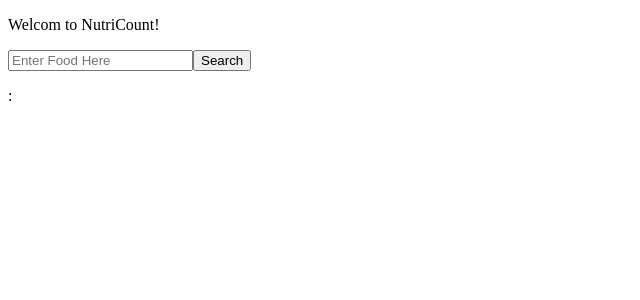
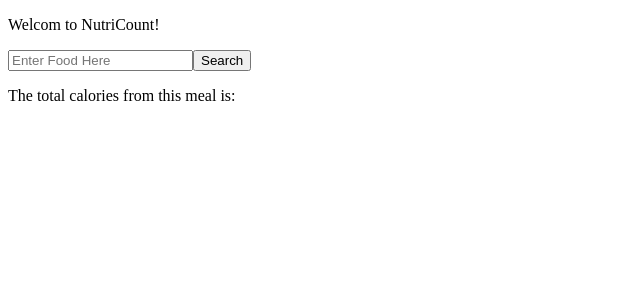
Before and after one commit to mayakano/NutricountApp, a React (Create React App) app in the folder client/: page / in a window 1280 px wide. Shown: the top 300 px of the page, without its empty margins (0-640 px from the left). Built offline with nearby package versions, Linux system fonts and the light colour scheme.

Commit message:
components working

```diff
--- a/client/src/components/App.js
+++ b/client/src/components/App.js
@@ -10,9 +10,7 @@ class App extends Component {
   constructor(){
     super();
     this.state = {
-        name: [],
         nutri: [],
-        calorie:[],
         TotalCalories:""
     }
     //this.getFood = this.getFood.bind(this);
@@ -21,19 +19,24 @@ class App extends Component {
   handleSubmit = (e) => {
    e.preventDefault();
    const food = e.target.elements.name.value;
-   axios.get('https://api.nutritionix.com/v1_1/search/'+food+'?results=0%3A1&cal_min=0&cal_max=50000&fields=item_name%2Cbrand_name%2Citem_id%2Cbrand_id&')
+   axios.get('https://api.nutritionix.com/v1_1/search/'+food+'?results=0%3A1&cal_min=0&cal_max=50000&fields=item_name%2Cbrand_name%2Citem_id%2Cbrand_id&appId=13b53dd7&a')
    .then((res) => {
      let id = res.data.hits[0]._id;
      axios('https://api.nutritionix.com/v1_1/item?id='+id+'&')
      .then((res) => {
       let data = res.data;
+      let totalCount = data.nf_calories;
       if(this.state.nutri.length>0){
-        let addedArray = this.state.nutri.concat(data.nf_calories);
-      this.setState({name: food,
-                     nutri: addedArray})
+        let obj = {name: food,
+                   calories: data.nf_calories}
+        let addedArray = this.state.nutri.concat(obj);
+        totalCount= totalCount+data.nf_calories;
+      this.setState({nutri: addedArray,
+                    TotalCalories: totalCount})
       }else{
-        this.setState({name: food,
-                       nutri: [data.nf_calories]})
+        this.setState({nutri: [{name: food,
+                       calories: data.nf_calories}],
+                      TotalCalories: totalCount})
       }
 
      })
@@ -46,9 +49,14 @@ class App extends Component {
     return (
       <div className="App">
       <Input getName={this.handleSubmit}/>
-      <MealList
-       foodName={ this.state.name }
-       calories={ this.state.nutri }/>
+      {
+                     this.state.nutri.map( (cal, i) => {
+
+                       return  <MealList   foodName={ cal.name }
+                                            calories= {cal.calories} />
+                      })
+                }
+        <TotalCalories calor={this.state.TotalCalories} />
       </div>
     );
   }
--- a/client/src/components/MealList.js
+++ b/client/src/components/MealList.js
@@ -5,12 +5,6 @@ class MealList extends Component {
         return (
 
             <div>
-                {
-                     this.props.calories.map( (day, i) => {
-
-                       return  <p>  {this.props.foodName} : {day}</p>
-                      })
-                }
                 <p>  {this.props.foodName} : {this.props.calories}</p>
             </div>
         )
--- a/client/src/components/MoreInfo.js
+++ b/client/src/components/MoreInfo.js
@@ -1,11 +1,11 @@
 import React, { Component } from 'react'
 
-class TotalCalories extends Component {
+class MoreInfo extends Component {
     render() {
         return (
-            <div>THIS IS THE TOTALCALORIES COMPONENT</div>
+            <div>THIS IS THE MoreInfo COMPONENT</div>
         )
     }
 }
 
-export default TotalCalories
+export default MoreInfo;
--- a/client/src/components/TotalCalories.js
+++ b/client/src/components/TotalCalories.js
@@ -1,12 +1,15 @@
 import React, { Component } from 'react'
 
-class MoreInfo extends Component {
+class TotalCalories extends Component {
+
     render() {
         return (
-            <div>THIS IS THE MOREINFO COMPONENT</div>
+            <div>
+                <p>The total calories from this meal is: {this.props.calor} </p>
+            </div>
         )
     }
 
 }
 
-export default MoreInfo
+export default TotalCalories;
```
